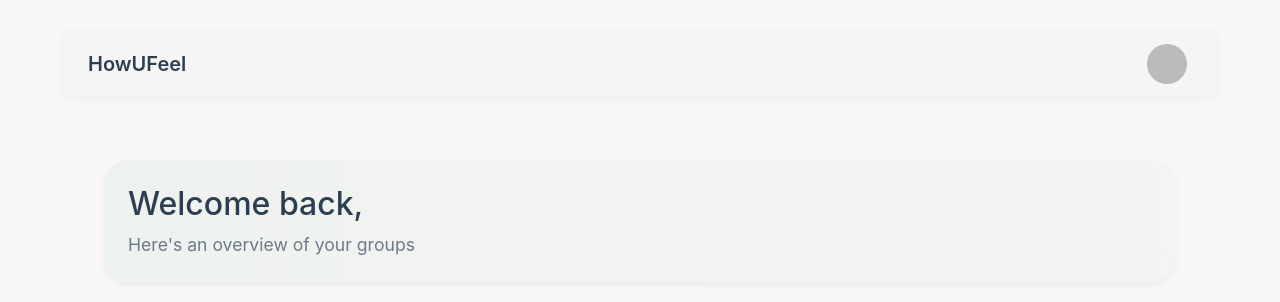
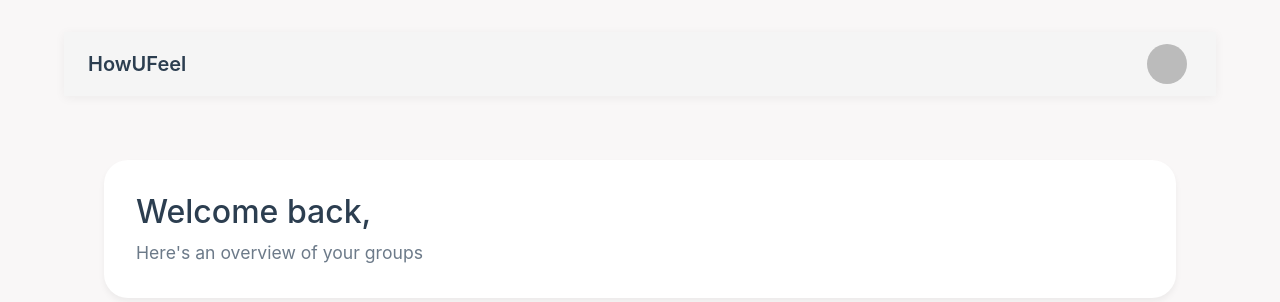
Before and after one commit to larik-22/howufeelin, a React (Vite) app: page /dashboard in a window 1280 px wide. Shown: the top 302 px of the page. Built offline with nearby package versions, Linux system fonts and the light colour scheme; no server answers; the database is empty; sample sign-in values are in the browser's storage.

Commit message:
Dashboard banner

```diff
--- a/src/pages/Dashboard.tsx
+++ b/src/pages/Dashboard.tsx
@@ -43,10 +43,9 @@ export default function Dashboard() {
       <Paper
         elevation={0}
         sx={{
-          p: { xs: 2, sm: 3 },
+          p: { xs: 2, sm: 4 },
           mb: { xs: 5, sm: 3, md: 4 },
-          background:
-            'linear-gradient(to right, rgba(143, 197, 163, 0.1), rgba(143, 197, 163, 0.05))',
+          backgroundColor: 'background.main',
           borderRadius: 2,
         }}
       >
```
